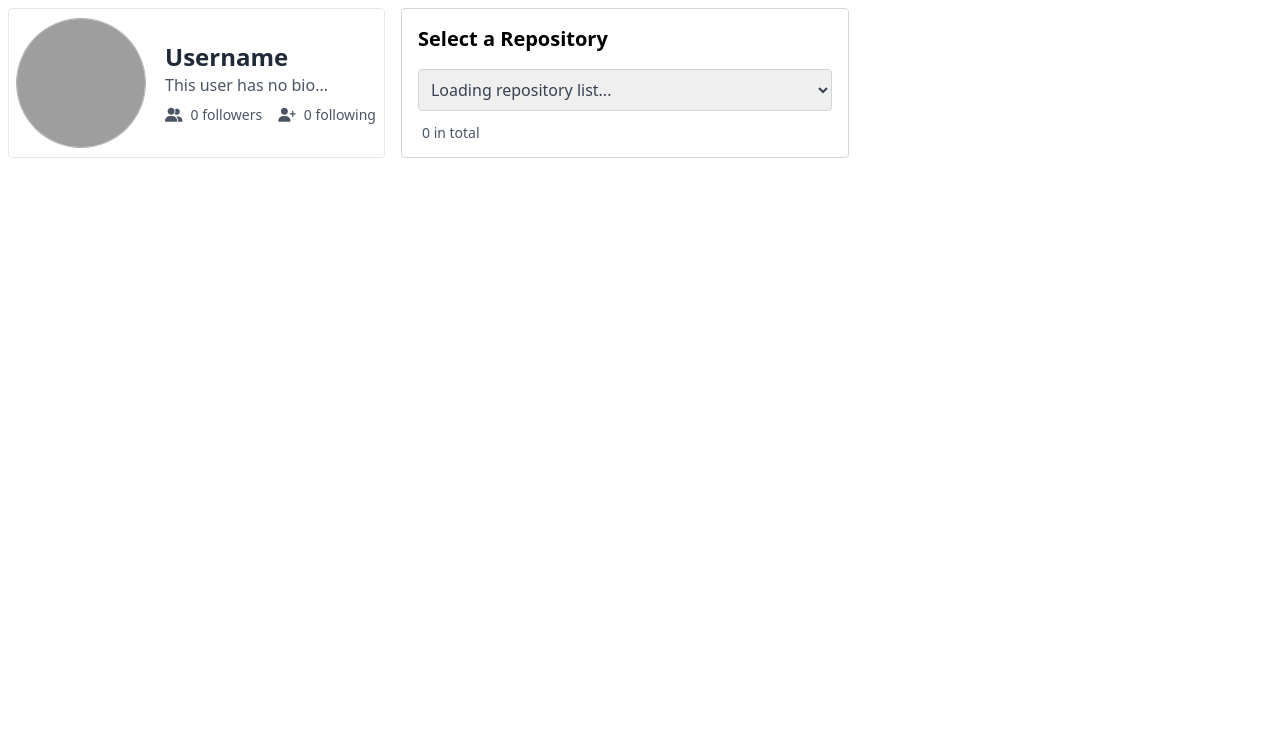
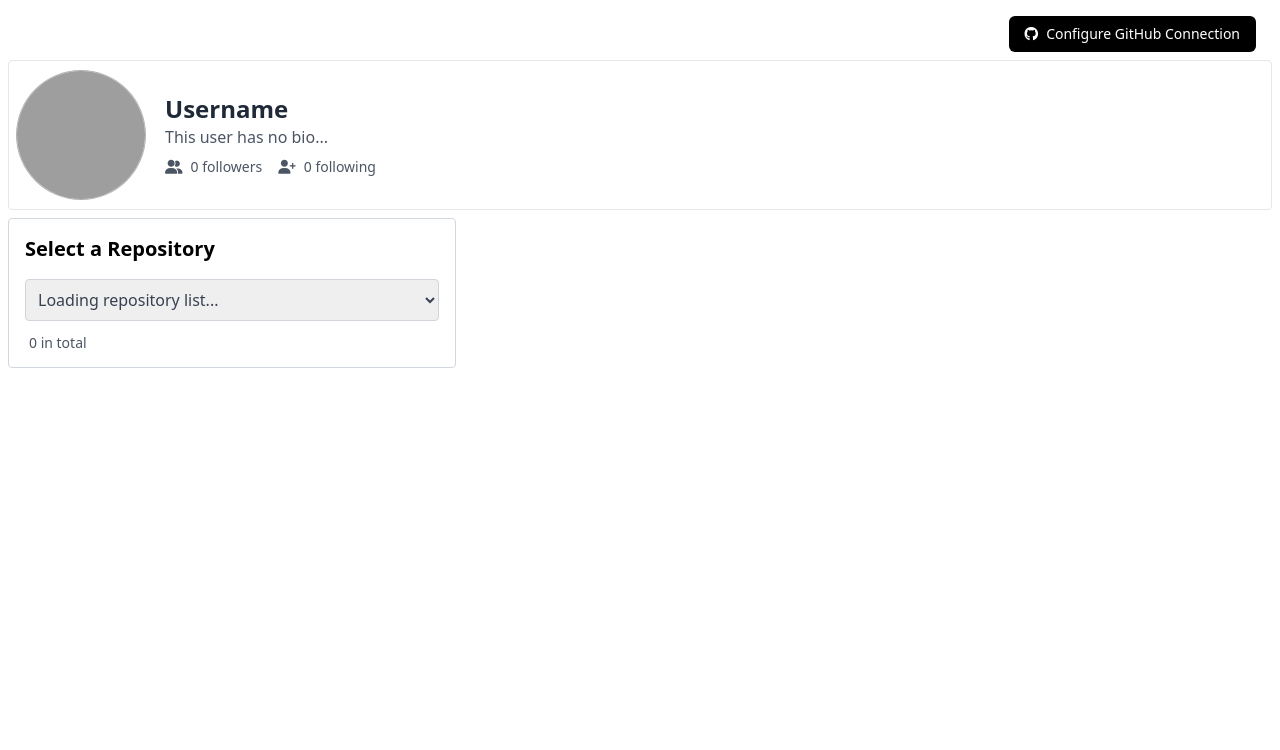
Before and after one commit to shiqimei/cascade, a Flask app: page /dashboard in a window 1280 px wide. Shown: the part 50-800 px from the top of the page. Run offline with Flask 3, Linux system fonts and the light colour scheme; data comes from the database, SQL or seed files in the repository; parts of the project's set-up code (start-up, migrations or seed data) failed here and were passed over; some libraries are stand-ins or nearby versions; grey boxes are pictures that could not be loaded.

Commit message:
Add `Configure GitHub Connection` button

```diff
--- a/src/app.py
+++ b/src/app.py
@@ -33,6 +33,13 @@ def index():
         callback_url=os.environ.get('GITHUB_OAUTH_CALLBACK_URL')
     )
 
+@app.route('/dashboard')
+def dashboard():
+    github_app_id = os.environ.get('GITHUB_APP_NAME')
+    return render_template('dashboard.html',
+        github_installation_url=f'https://github.com/apps/{github_app_id}/installations/select_target'
+    )
+
 @app.route('/login')
 def login():
     """
@@ -53,10 +60,6 @@ def login():
         'avatar': '/static/images/avatar.jpeg'
     })
 
-@app.route('/dashboard')
-def dashboard():
-    return render_template('dashboard.html')
-
 @app.route('/favicon.ico')
 def favicon():
     return send_from_directory('static', 'images/logo.png')
--- a/src/templates/dashboard.html
+++ b/src/templates/dashboard.html
@@ -33,7 +33,16 @@
             </div>
         </div>
     </nav>
-    <div class="main h-[calc(100vh-50px)] flex">
+    <div class="main h-[calc(100vh-50px)] flex flex-col">
+        <div class="controls px-2 flex flex-row-reverse">
+            <a type="button"
+                class="max-w-[320px] px-4 mt-4 mr-4 flex items-center justify-center py-2 text-sm font-medium text-white bg-black rounded-md hover:bg-gray-800 focus:outline-none focus:ring-2 focus:ring-gray-400 focus:ring-opacity-75 cursor-pointer"
+                href="{{ github_installation_url }}">
+                <i class="fab fa-github mr-2"></i>
+                <span>Configure GitHub Connection</span>
+            </a>
+        </div>
+        <div class="github-panels">
             <div
                 class="h-[150px] profile-container bg-white overflow-hidden flex items-center p-2 border border-color-[rgb(208, 215, 222)] rounded m-2">
                 <img class="user-profile-avatar w-[120px] h-[120px] rounded-full md:w-32 md:h-32 object-cover shadow-[0_0_0_1px_rgb(0,0,0,0.3)]"
@@ -68,6 +77,7 @@
                     in total</span>
             </div>
         </div>
+    </div>
 </body>
 
 </html>
```
Lines whose indentation alone changed are shown as unchanged.
